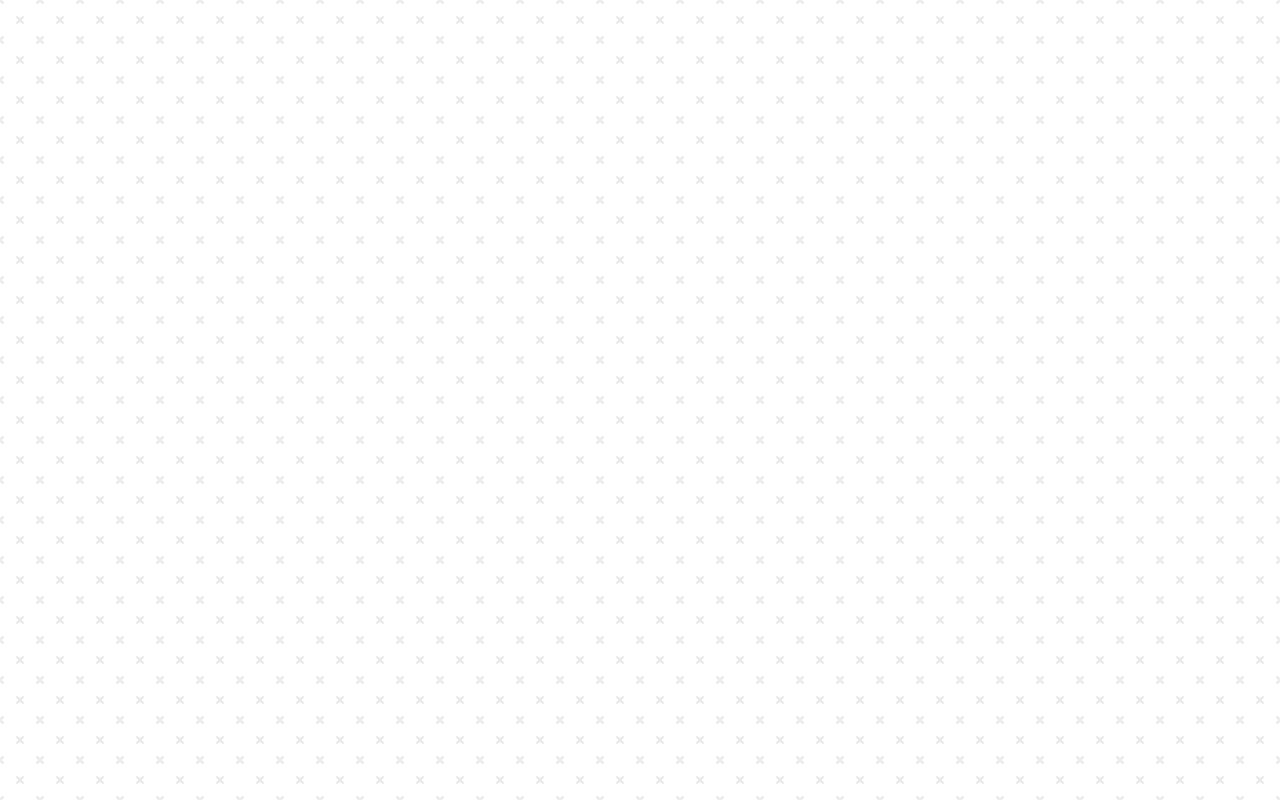
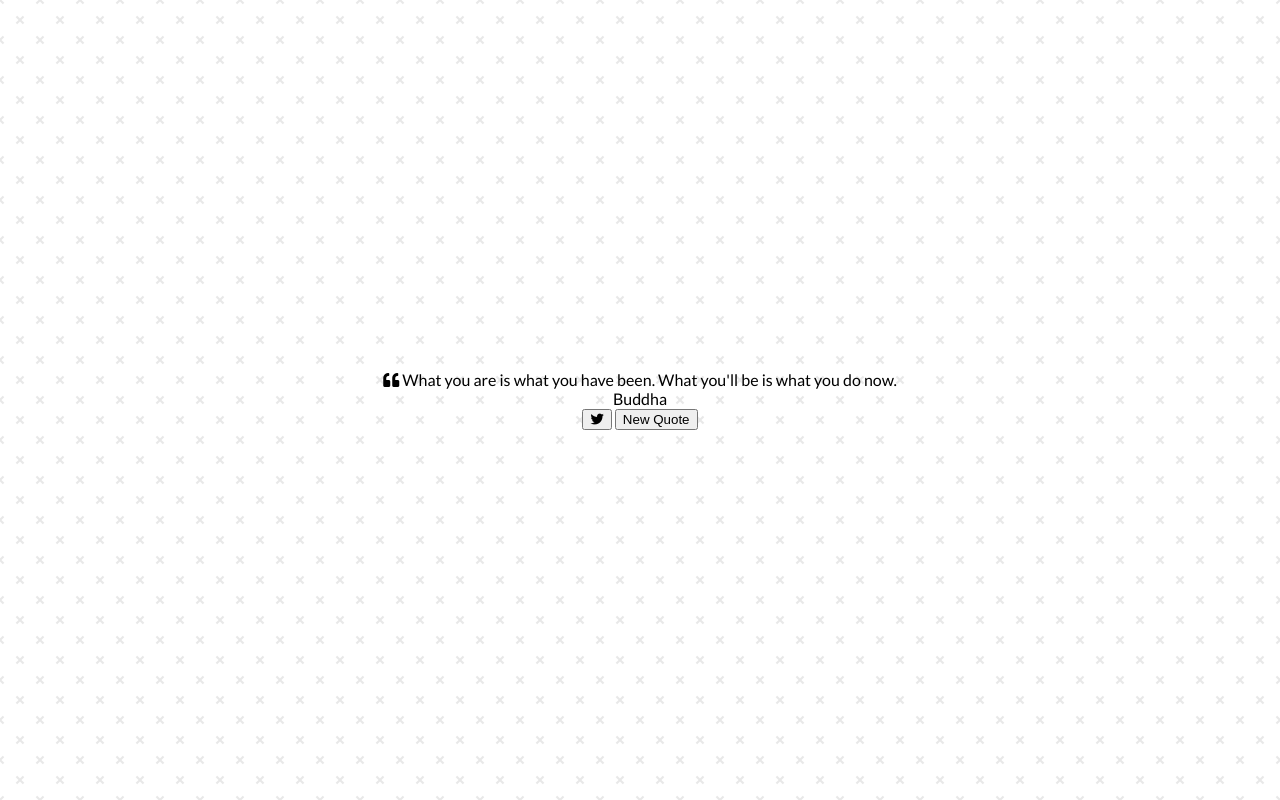
Before and after one commit to tylerclancy/quote-generator, a plain HTML site: page index.html in a window 1280 px wide. Drawn offline with Linux system fonts and the light colour scheme.

Commit message:
Add containers and buttons

```diff
--- a/index.html
+++ b/index.html
@@ -4,10 +4,39 @@
     <meta charset="utf-8" />
     <meta name="viewport" content="width=device-width, initial-scale=1.0" />
     <title>Quote Generator</title>
+    <link
+      rel="stylesheet"
+      href="https://cdnjs.cloudflare.com/ajax/libs/font-awesome/5.15.4/css/all.min.css"
+      integrity="sha512-1ycn6IcaQQ40/MKBW2W4Rhis/DbILU74C1vSrLJxCq57o941Ym01SwNsOMqvEBFlcgUa6xLiPY/NS5R+E6ztJQ=="
+      crossorigin="anonymous"
+      referrerpolicy="no-referrer"
+    />
     <link rel="stylesheet" href="/css/style.css" />
     <!-- <link rel="stylesheet" href="/css/reset.css"> -->
   </head>
   <body>
+    <div class="quote-container" id="quote-container">
+      <!-- Quote -->
+      <div class="quote-text">
+        <i class="fas fa-quote-left"></i>
+        <span id="quote"
+          >What you are is what you have been. What you'll be is what you do
+          now.</span
+        >
+      </div>
+      <!-- Author -->
+      <div class="quote-author">
+        <span id="author">Buddha</span>
+      </div>
+      <!-- Buttons -->
+      <div class="button-container">
+        <button class="twitter-button" id="twitter" title="Tweet This!">
+          <i class="fab fa-twitter"></i>
+        </button>
+        <button id="new-quote">New Quote</button>
+      </div>
+    </div>
+    <!-- Script -->
     <script src="script.js"></script>
   </body>
 </html>
```
